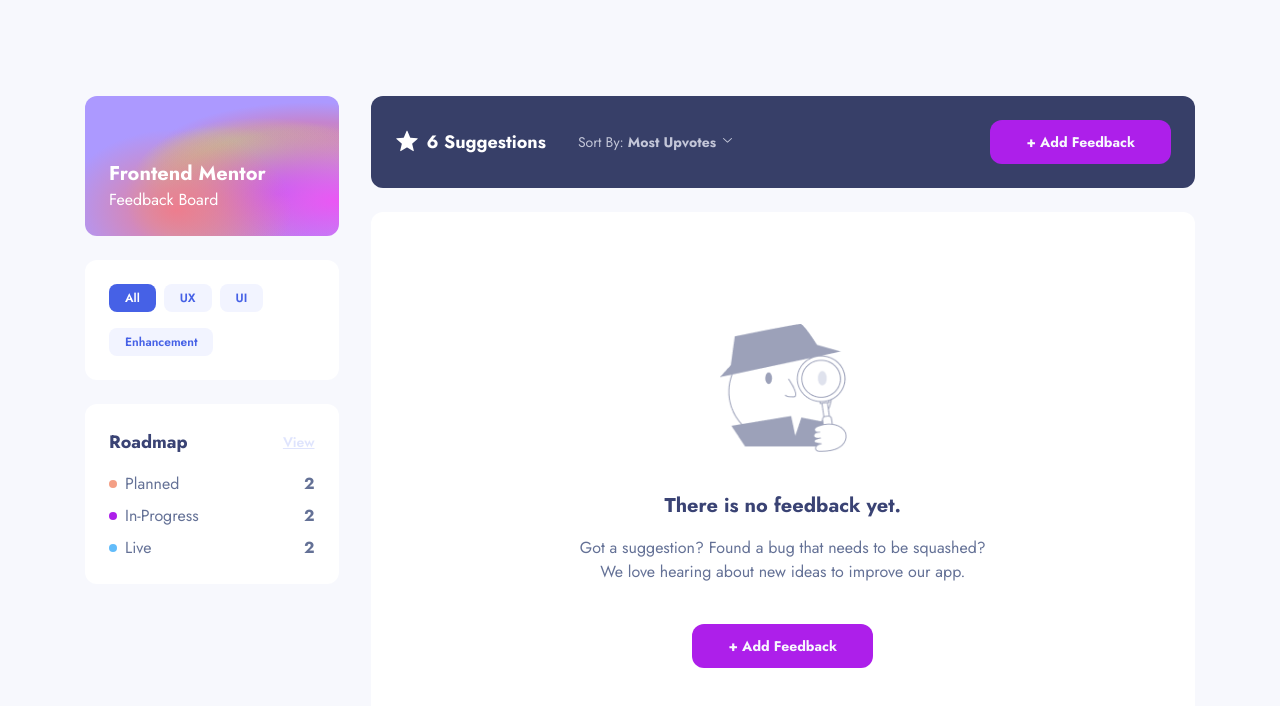
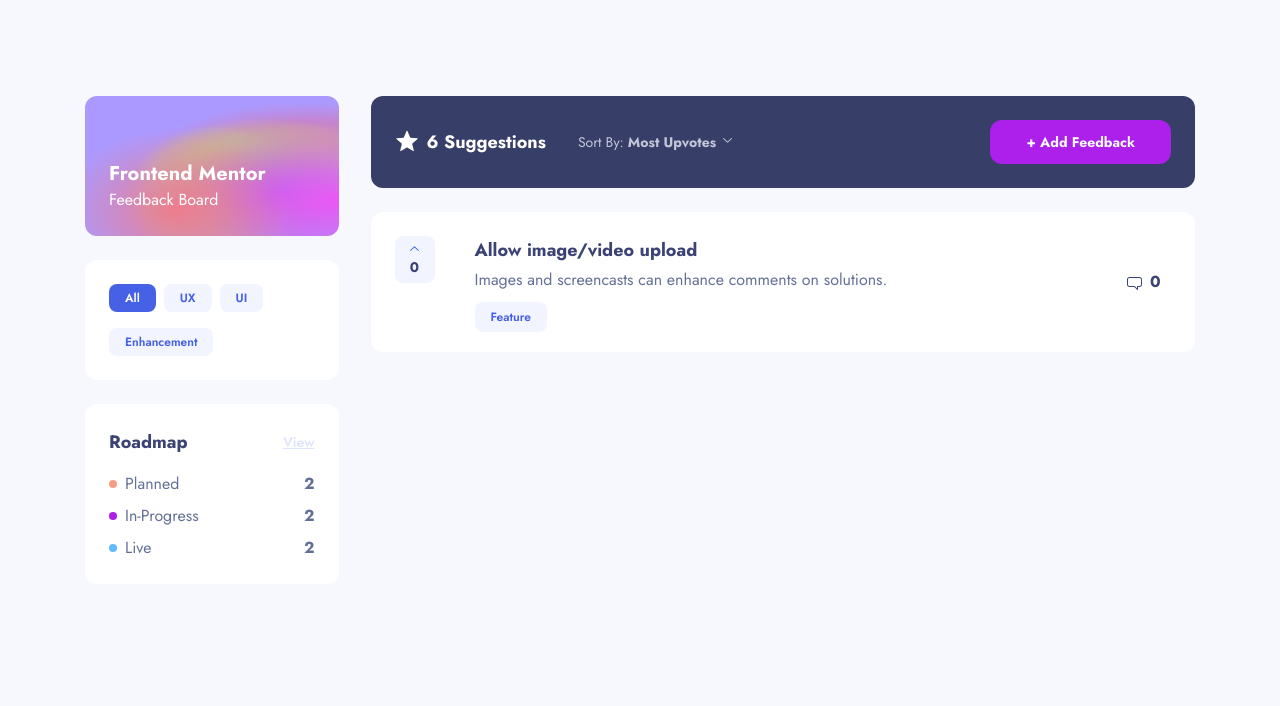
Before and after one commit to AlbaOngaro/product-feedback, a Next.js app: page / in a window 1280 px wide. Shown: the top 706 px of the page. Built offline with nearby package versions, Linux system fonts and the light colour scheme.

Commit message:
feat: added suggestion component

```diff
--- /dev/null
+++ b/src/components/organisms/suggestion/Suggestion.tsx
@@ -0,0 +1,37 @@
+import { ChatBubbleIcon, ChevronUpIcon } from "@radix-ui/react-icons";
+import { Card } from "components/atoms/card/Card";
+import { Tag } from "components/atoms/tag/Tag";
+
+interface Props {
+  title: string;
+  description: string;
+  category: string;
+  votes: number;
+  comments: number;
+}
+
+export function Suggestion({
+  title,
+  description,
+  category,
+  votes,
+  comments,
+}: Props) {
+  return (
+    <Card className="grid grid-cols-[40px_minmax(0,_1fr)_44px] gap-10">
+      <button className="h-fit flex flex-col items-center justify-center py-1.5 px-4	bg-alice-blue text-[#3A4374] font-semibold text-xs rounded-lg cursor-pointer transition-all duration-300 hover:bg-[#CFD7FF] active:bg-royal-blue active:text-white">
+        <ChevronUpIcon className="text-royal-blue" />
+        <span className="text-sm	font-bold">{votes}</span>
+      </button>
+      <div>
+        <h6 className="text-lg text-[#3A4374] font-bold mb-1">{title}</h6>
+        <p className="text-dark-blue-gray mb-3">{description}</p>
+        <Tag name={category} disabled />
+      </div>
+
+      <span className="flex items-center gap-2 text-[#3A4374]">
+        <ChatBubbleIcon /> <strong>{comments}</strong>
+      </span>
+    </Card>
+  );
+}
--- a/src/components/pages/home/HomePage.tsx
+++ b/src/components/pages/home/HomePage.tsx
@@ -1,7 +1,18 @@
 import { Container } from "components/atoms/container/Container";
-import { EmptyState } from "components/organisms/empty-state/EmptyState";
 import { Header } from "components/organisms/header/Header";
 import { Sidebar } from "components/organisms/sidebar/Sidebar";
+import { Suggestion } from "components/organisms/suggestion/Suggestion";
+
+const suggestions = [
+  {
+    id: "asdf",
+    title: "Allow image/video upload ",
+    description: "Images and screencasts can enhance comments on solutions.",
+    votes: 0,
+    comments: 0,
+    category: "Feature",
+  },
+];
 
 export function HomePage() {
   return (
@@ -9,7 +20,9 @@
       <Sidebar />
       <Container className="flex flex-col gap-6">
         <Header />
-        <EmptyState />
+        {suggestions.map(({ id, ...suggestion }) => (
+          <Suggestion key={id} {...suggestion} />
+        ))}
       </Container>
     </main>
   );
```
